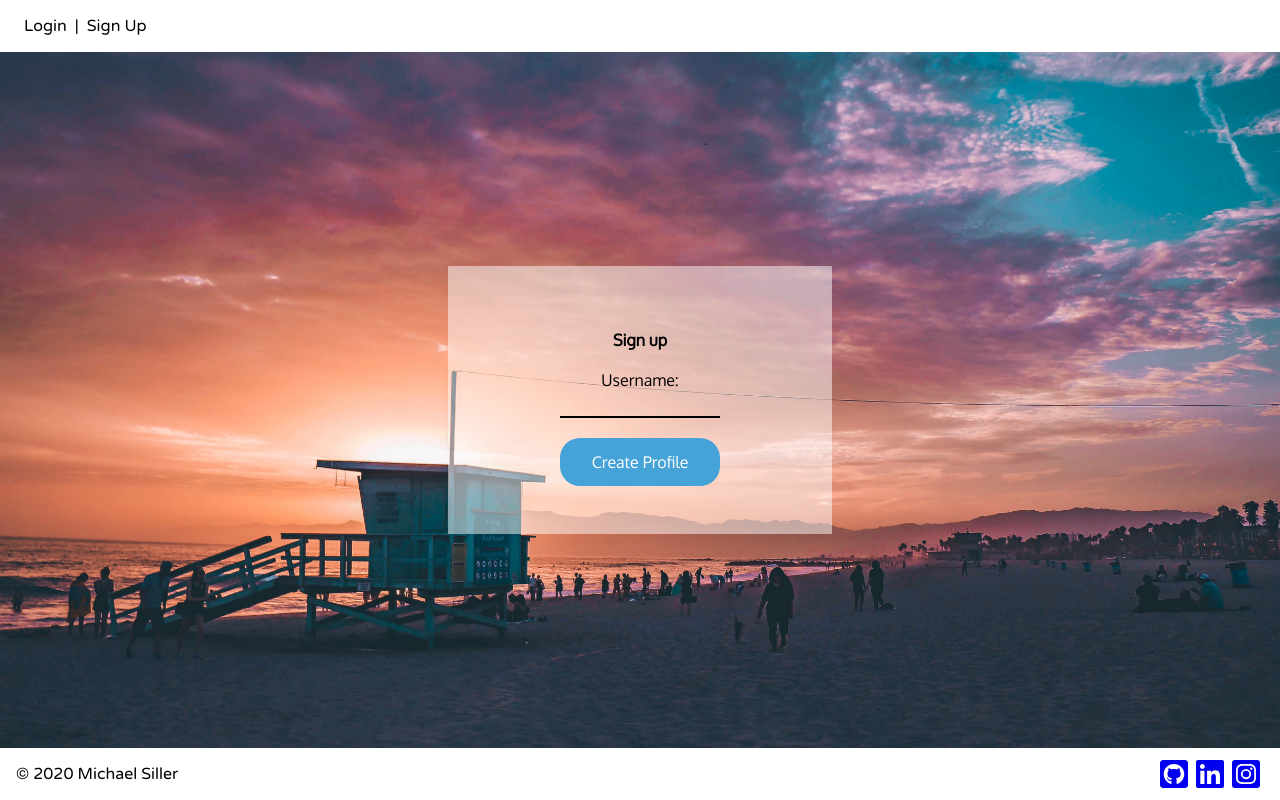
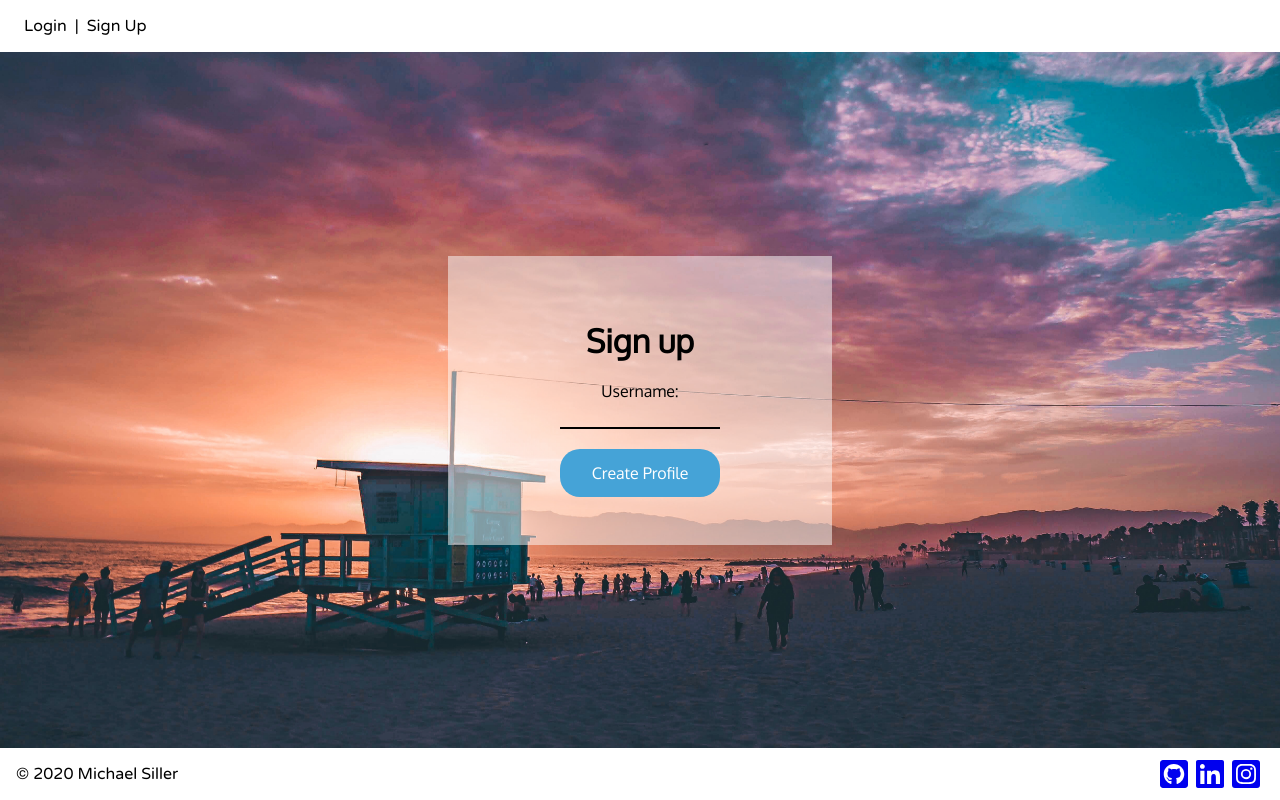
Before and after one commit to msiller455/caliOcial, a React (Create React App) app: page /signup in a window 1280 px wide. Built offline with nearby package versions, Linux system fonts and the light colour scheme.

Commit message:
fixes h1 issue

```diff
--- a/src/Components/SignUp/style.js
+++ b/src/Components/SignUp/style.js
@@ -13,10 +13,6 @@ export const SignUpContainer = styled.div`
     flex-direction: column;
     justify-content: center;
     align-items: center;
-
-    h1 {
-        margin: 1rem 0;
-    }
 `
 
 export const SignUpWindow = styled.div`
@@ -26,6 +22,12 @@ export const SignUpWindow = styled.div`
     display: flex;
     flex-direction: column;
     align-items: center;
+
+    h1 {
+        font-size: 2em;
+        font-weight: bold;
+        margin: 1rem 0;
+    }
 
     @media (max-width: 700px) {
         width: 50%;
--- a/src/globalStyle.js
+++ b/src/globalStyle.js
@@ -9,5 +9,9 @@ export const GlobalStyle = createGlobalStyle`
         box-sizing: border-box;
     }
 
+    h1 {
+        font-size: DEFAULT;
+    }
+
 
 `
```
